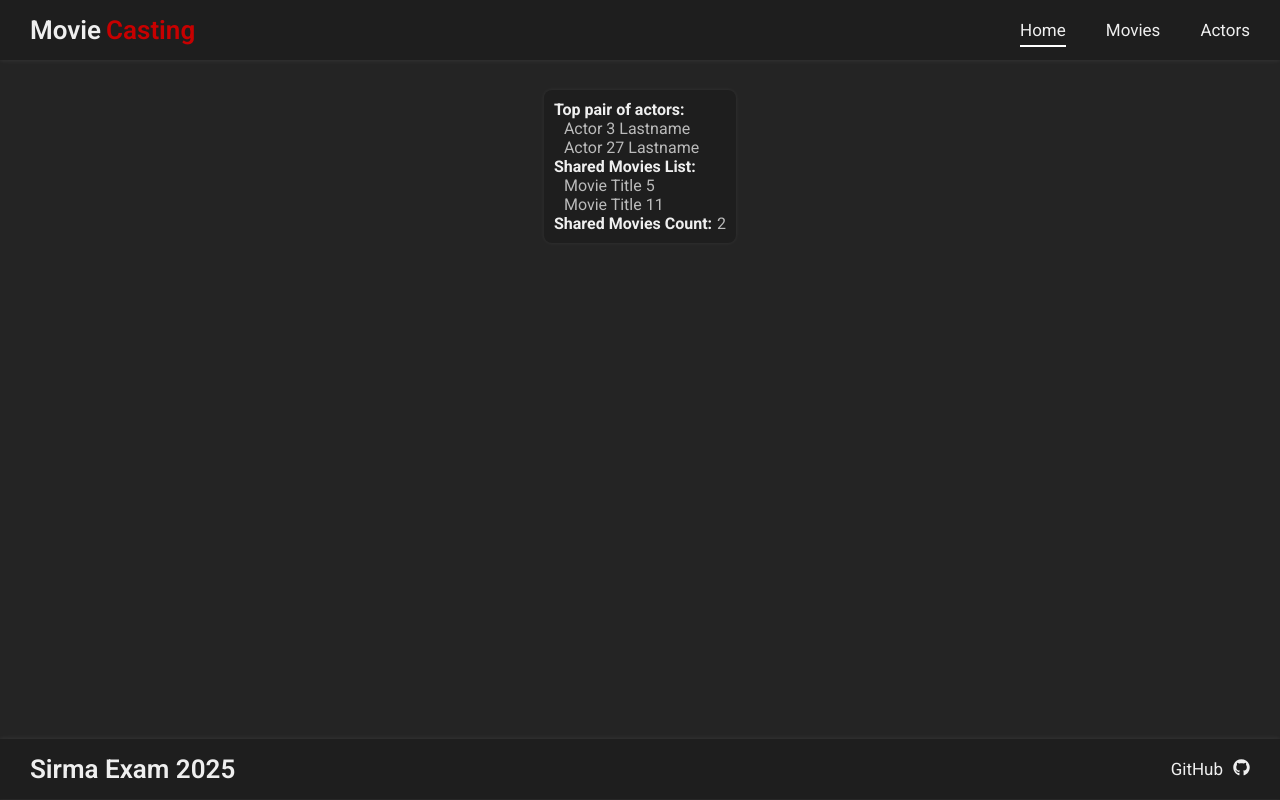
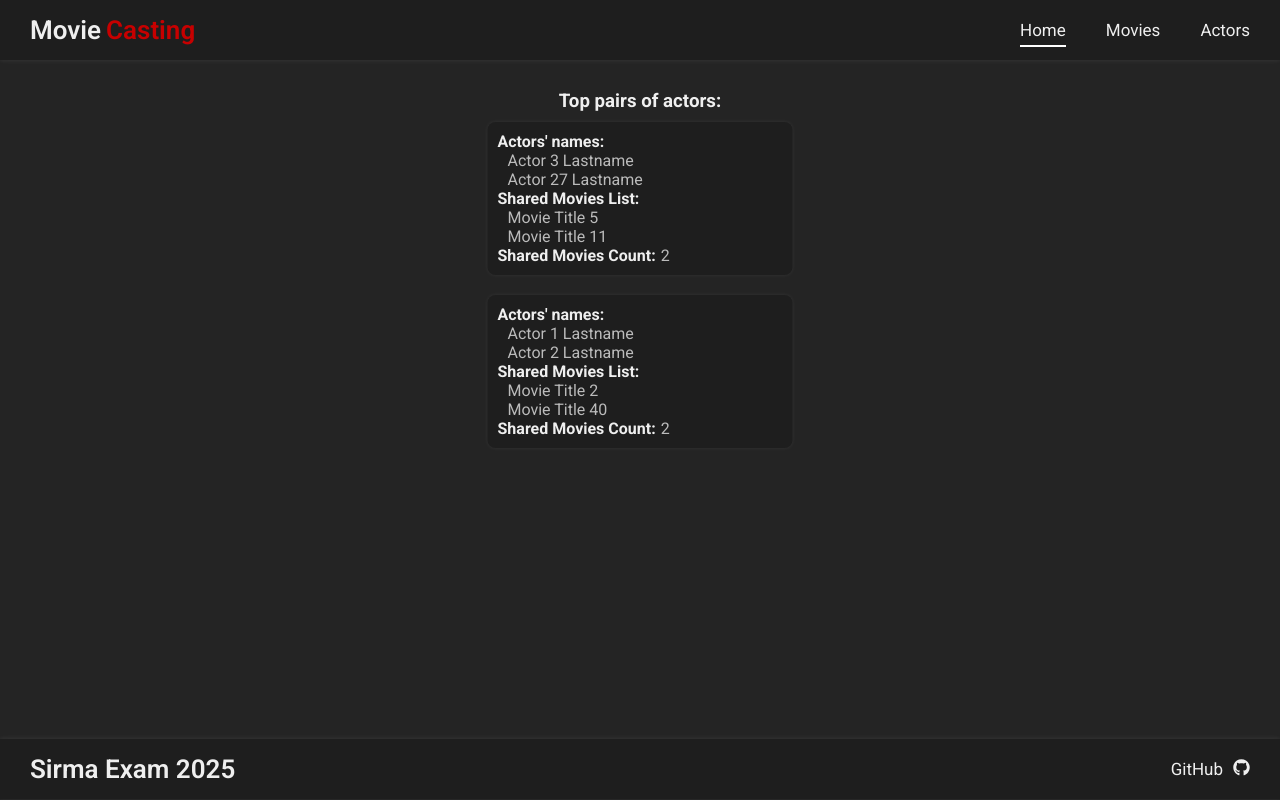
Before and after one commit to nikolai-dimitrov/Sirma-Movie-App, a React (Vite) app in the folder Sirma-Movie-App/: page / in a window 1280 px wide. Built offline with nearby package versions, Linux system fonts and the light colour scheme.

Commit message:
refactor: implement functionality to display multiple top actors pairs

```diff
--- a/Sirma-Movie-App/src/components/Home/Home.jsx
+++ b/Sirma-Movie-App/src/components/Home/Home.jsx
@@ -6,29 +6,31 @@ import { getTopActorPair } from '../../utils/getTopActorPair';
 import styles from './home.module.css'
 export const Home = () => {
     const { data, moviesMappedWithRoles } = useContext(MovieContext);
-    const [topActorPair, setTopActorPair] = useState([]);
+    const [topActorPairs, setTopActorPairs] = useState([]);
 
     useEffect(() => {
-        const actorPair = getTopActorPair(moviesMappedWithRoles);
-        setTopActorPair(actorPair);
+        const actorPairs = getTopActorPair(moviesMappedWithRoles);
+        setTopActorPairs(actorPairs);
     }, [moviesMappedWithRoles]);
 
-    const [firstActorId, secondActorId] = topActorPair.actorPairId?.split("-") || [];
-    const [firstActor, secondActor] = data.actors.filter((el) => (el.ID == firstActorId || el.ID == secondActorId));
+    // TODO: pass actorsById from context to avoid map all entities on every component mount/unmount
+    const actorsById = Object.fromEntries(data.actors.map((currentActor) => [currentActor.ID, currentActor]));
 
     return (
         <section className={styles.home}>
-            <article>
+            <h3>Top pairs of actors:</h3>
+            {topActorPairs?.map((currentActorPair) => (
+                <article key={currentActorPair.actorPairId}>
                     <div className={styles.actorsInformationContainer}>
-                    <h4>Top pair of actors:</h4>
+                        <h4>Actors' names: </h4>
                         <div>
-                        <p>{firstActor?.FullName}</p>
-                        <p>{secondActor?.FullName}</p>
+                            <p>{actorsById[currentActorPair.actorPairId.split("-")[0]].FullName}</p>
+                            <p>{actorsById[currentActorPair.actorPairId.split("-")[1]].FullName}</p>
                         </div>
                     </div>
+                    <h4>Shared Movies List:</h4>
                     <ul className={styles.moviesInformationContainer}>
-                    <h4>Shared Movies List:</h4>
-                    {topActorPair.movies?.map((currentMovie) => (
+                        {currentActorPair.movies?.map((currentMovie) => (
                             <li key={currentMovie.ID}>
                                 <p>
                                     {currentMovie.Title}
@@ -38,9 +40,10 @@ export const Home = () => {
                     </ul>
                     <div className={styles.moviesCountContainer}>
                         <h4>Shared Movies Count: </h4>
-                    <p>{topActorPair.moviesPlayedCount}</p>
+                        <p>{currentActorPair.sharedMoviesCount}</p>
                     </div>
                 </article>
+            ))}
         </section>
     )
 }
--- a/Sirma-Movie-App/src/components/Home/home.module.css
+++ b/Sirma-Movie-App/src/components/Home/home.module.css
@@ -1,20 +1,28 @@
 .home {
 	height: calc(100vh - 181px);
 	color: var(--primary-color);
+	overflow: scroll;
 }
 
 .home article {
 	padding: 10px 10px;
-	position: absolute;
+	position: relative;
 	left: 50%;
 	transform: translateX(-50%);
+	width: 25%;
 	background-color: #1e1e1e;
 	border-radius: 8px;
 	box-shadow: 0px 0px 4px rgb(255 255 255 / 7%);
+	margin-bottom: 20px;
 }
 .actorsInformationContainer p,
 .moviesInformationContainer p {
 	padding-left: 10px;
+}
+
+.home h3 {
+	text-align: center;
+	margin-bottom: 10px;
 }
 
 .home h4 {
--- a/Sirma-Movie-App/src/contexts/MovieContext.jsx
+++ b/Sirma-Movie-App/src/contexts/MovieContext.jsx
@@ -3,7 +3,7 @@ import { useState, useEffect, createContext } from 'react'
 import { csvFileProcessor } from '../services/csvFileProcessor'
 import { buildActorsRelations, buildMoviesRelations } from '../utils/buildDataRelations';
 import { seedRoleDetails } from '../utils/seedRoleDetails';
-import { getTopActorPair } from '../utils/getTopActorPair';
+
 export const MovieContext = createContext();
 
 export const MovieProvider = ({ children }) => {
@@ -48,7 +48,6 @@ export const MovieProvider = ({ children }) => {
 
         const moviesAndRoles = buildMoviesRelations(data.movies, seededRoles);
         const actorsAndRoles = buildActorsRelations(data.actors, seededRoles)
-
 
         setMoviesMappedWithRoles(moviesAndRoles);
         setActorsMappedWithRoles(actorsAndRoles);
--- a/Sirma-Movie-App/src/utils/getTopActorPair.js
+++ b/Sirma-Movie-App/src/utils/getTopActorPair.js
@@ -1,12 +1,10 @@
 export const getTopActorPair = (moviesAndRoles) => {
+
 	// Use mapper instead of counter to avoid later searching for the ids of the movies in which top actor pair played in
 	const sharedMovies = {};
 
-	const topActorPair = {
-		moviesPlayedCount: 0,
-		actorPairId: null,
-		movies: [],
-	};
+	let sharedMoviesCount = 0;
+	let topActorPairs = [];
 
 	for (const movie of moviesAndRoles) {
 		const roles = movie.roles;
@@ -28,18 +26,28 @@ export const getTopActorPair = (moviesAndRoles) => {
 					sharedMovies[actorsIdPair].push(movie);
 
 					if (
-						sharedMovies[actorsIdPair].length >=
-						topActorPair.moviesPlayedCount
+						sharedMovies[actorsIdPair].length == sharedMoviesCount
 					) {
-						topActorPair.moviesPlayedCount =
-							sharedMovies[actorsIdPair].length;
-						topActorPair.actorPairId = actorsIdPair;
-						topActorPair.movies = sharedMovies[actorsIdPair];
+						topActorPairs.push({
+							actorPairId: actorsIdPair,
+							movies: sharedMovies[actorsIdPair],
+							sharedMoviesCount,
+						});
+					} else if (
+						sharedMovies[actorsIdPair].length > sharedMoviesCount
+					) {
+						sharedMoviesCount = sharedMovies[actorsIdPair].length;
+						topActorPairs = [];
+						topActorPairs.push({
+							actorPairId: actorsIdPair,
+							movies: sharedMovies[actorsIdPair],
+							sharedMoviesCount,
+						});
 					}
 				}
 			}
 		}
 	}
 
-	return topActorPair;
+	return topActorPairs;
 };
```
Also changed, not shown: Sirma-Movie-App/public/data/roles.csv. Lines whose indentation alone changed are shown as unchanged.
